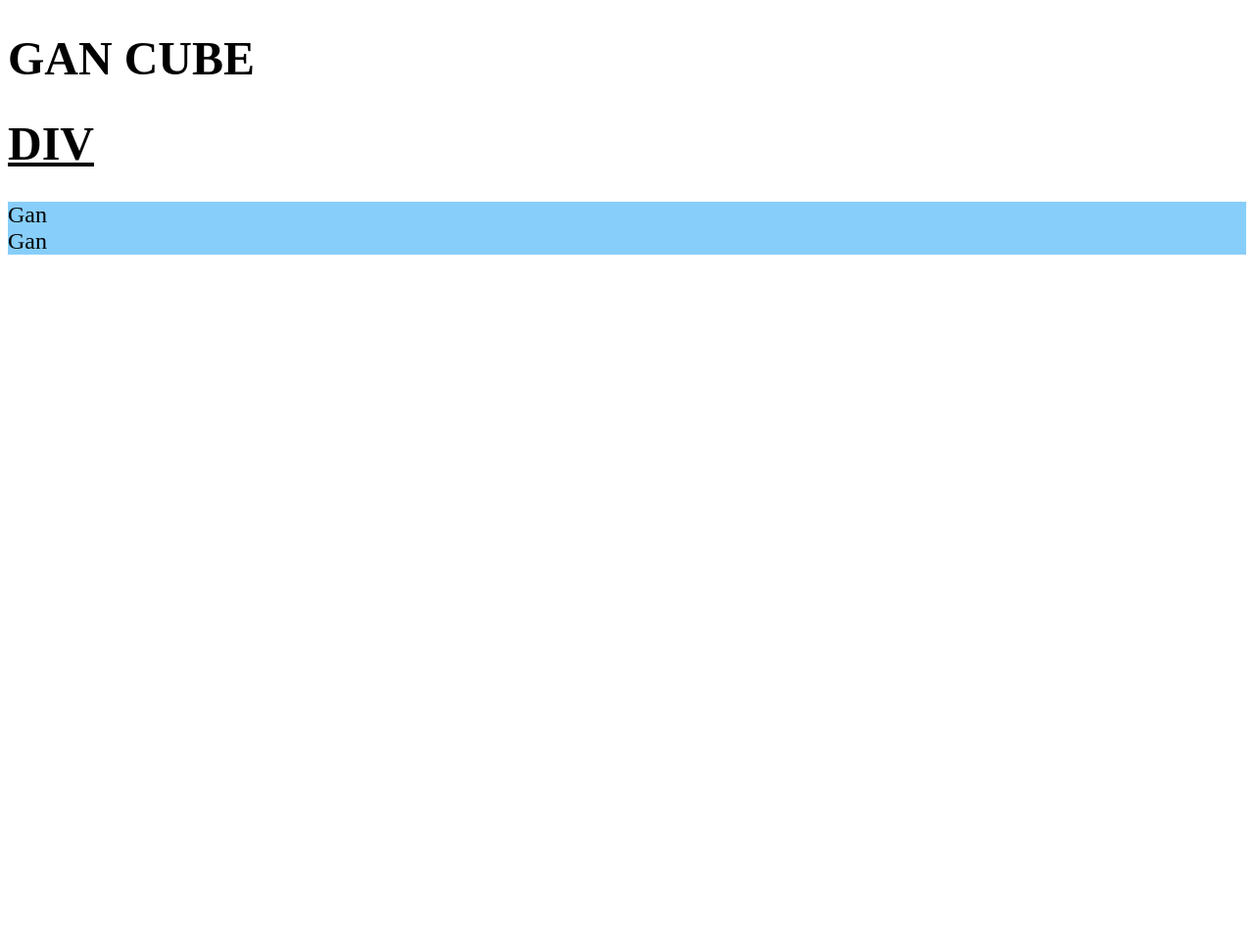
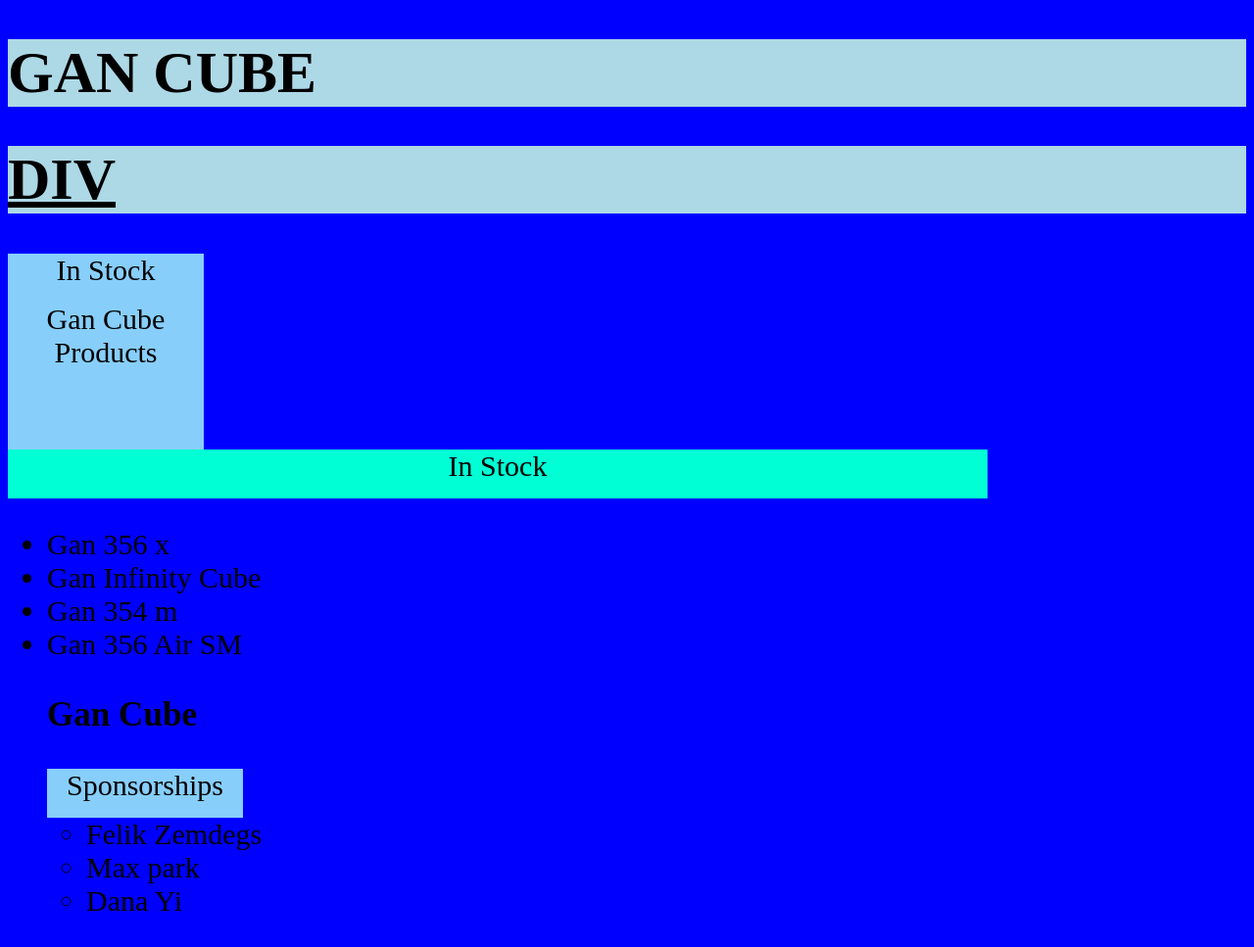
Before and after one commit to tylerlay000/Targeting, a plain HTML site: page practice.html in a window 1280 px wide. Shown: the whole page at 98% size. Before the commit the page ends 800 px from the top, so only its background shows below. Drawn offline with Linux system fonts and the light colour scheme.

Commit message:
practice

```diff
--- a/practice.css
+++ b/practice.css
@@ -1,7 +1,31 @@
 body{
-    font-size:24px;
+    font-size:30px;
+    background-color:blue
+}
+
+h1{
+    background-color:lightblue;
 }
 
 div{
     background-color:lightskyblue;
+    width: 200px;
+    height:50px;
+    text-align: center;
+    vertical-align:center;
 }
+
+.gan{
+    font-size: 30px;
+    background-color:grey;
+}
+
+#InStock{
+    background-color: rgb(0, 255, 213);
+    width:1000px;
+}
+
+#cube{
+    height:40px;
+    width:10;
+}
--- a/practice.html
+++ b/practice.html
@@ -12,8 +12,37 @@
 
         <h1><u>DIV</u></h1>
 
-        <div>Gan</div>
+        <div>In Stock</div>
 
-        <div id="Gan">Gan</div>
+        <div>Gan Cube Products</div>
+
+        <div id="Cube"></div>
+
+        <div id="Gan"></div>
+
+        <div id="InStock">In Stock</div>
+
+
+        <ul>
+            <li>Gan 356 x</li>
+            <li>Gan Infinity Cube</li>
+            <li>Gan 354 m</li>
+            <li>Gan 356 Air SM</li>
+
+            <h3><u></u></h3>
+
+            <h3 class="Gan">Gan Cube</h3>
+
+            <p></p>
+
+            <div class="Cube">Sponsorships</div>
+
+            <ul>
+                <li>Felik Zemdegs</li>
+                <li>Max park</li>
+                <li>Dana Yi</li>
+            </ul>
+        </ul>
+
     </body>
 </html>
```
